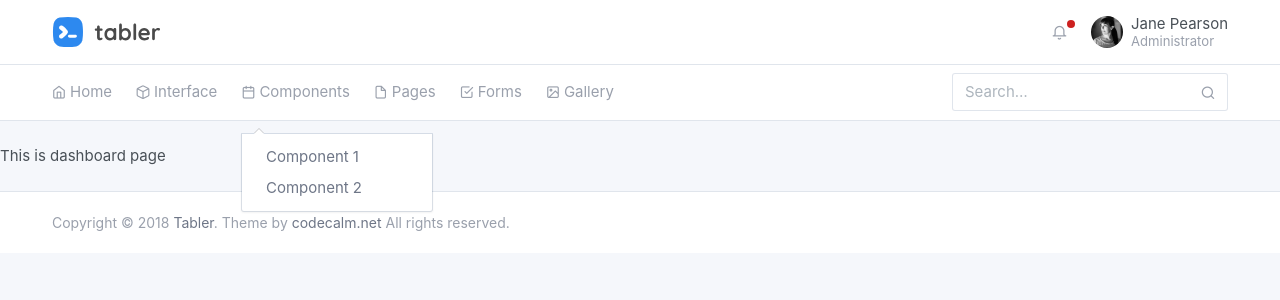
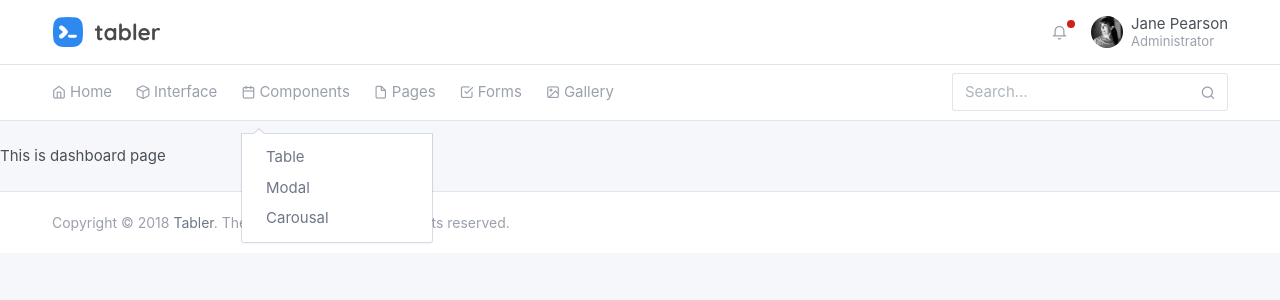
Before and after one commit to essaricy/ReactTabler, a React (Create React App) app: page /dashboard in a window 1280 px wide. Both pictures are taken after a click on the item "Components". Shown: the top 300 px of the page. Built offline with nearby package versions, Linux system fonts and the light colour scheme.

Commit message:
Added menu component.

```diff
--- a/src/App.js
+++ b/src/App.js
@@ -2,10 +2,15 @@ import React from 'react';
 import { Route, BrowserRouter, Switch } from 'react-router-dom';
 
 import './App.css';
-import Login from './components/login/login.component';
+import Login from './pages/login/login.component';
 import Page from './template/page.template';
 
 class App extends React.Component {
+  constructor(props) {
+    super(props);
+    this.state = {};
+  }
+
   render() {
     return (
       <BrowserRouter>
--- a/src/components/menu/menuitem.component.js
+++ b/src/components/menu/menu-item.component.js
@@ -9,7 +9,6 @@ import {
 export default class MenuItem extends React.Component {
   constructor(props) {
     super(props);
-    this.state = {};
   }
 
   render() {
@@ -24,7 +23,12 @@ export default class MenuItem extends React.Component {
       for (let menuItem of menuItems) {
         let menuItemName = menuItem.name;
         dropdownItems.push(
-          <DropdownItem key={menuItemName} tag="a" href="/blah">
+          <DropdownItem
+            key={menuItemName}
+            name={menuItemName}
+            tag="a"
+            onClick={this.props.onMenuChange}
+          >
             {menuItemName}
           </DropdownItem>
         );
--- a/src/components/menu/menu.component.js
+++ b/src/components/menu/menu.component.js
@@ -1,62 +1,24 @@
 import React from 'react';
 
-import * as AppConstants from '../../constants/app.constant';
-
-import MenuItem from './menuitem.component';
-import MenuService from '../../services/page/menu.service';
+import MenuItem from './menu-item.component';
 
 export default class Menu extends React.Component {
   constructor(props) {
     super(props);
-    this.state = {
-      menus: {},
-      selectedMenuName: null
-    };
-    this.onSelectingMenu = this.onSelectingMenu.bind(this);
-    this.menuService = new MenuService({});
-  }
-
-  componentDidMount() {
-    this.setState({
-      menus: this.menuService.accessList(AppConstants.Role.ADMIN)
-    });
   }
 
   render() {
-    JSON.stringify(this.state.menus);
-
     return (
-      <div className="header collapse d-lg-flex p-0" id="headerMenuCollapse">
-        <div className="container">
-          <div className="row align-items-center">
-            <div className="col-lg-3 ml-auto">
-              <form className="input-icon my-3 my-lg-0">
-                <input
-                  type="search"
-                  className="form-control header-search"
-                  placeholder="Search&hellip;"
-                />
-                <div className="input-icon-addon">
-                  <i className="fe fe-search" />
-                </div>
-              </form>
-            </div>
-            <div className="col-lg order-lg-first">
-              <ul className="nav nav-tabs border-0 flex-column flex-lg-row">
-                {Object.keys(this.state.menus).map((key, value) => (
-                  <MenuItem key={key} name={key} data={this.state.menus[key]} />
-                ))}
-              </ul>
-            </div>
-          </div>
-        </div>
-      </div>
+      <ul className="nav nav-tabs border-0 flex-column flex-lg-row">
+        {Object.keys(this.props.data).map(key => (
+          <MenuItem
+            key={key}
+            name={key}
+            data={this.props.data[key]}
+            onMenuChange={this.props.onMenuChange}
+          />
+        ))}
+      </ul>
     );
   }
-
-  onSelectingMenu(selectedMenuName) {
-    this.setState({
-      selectedMenuName: selectedMenuName
-    });
-  }
 }
--- a/src/data/role/ADMIN.json
+++ b/src/data/role/ADMIN.json
@@ -10,10 +10,13 @@
     "iconClass": "fe fe-calendar",
     "menuItems": [
       {
-        "name": "Component 1"
+        "name": "Table"
       },
       {
-        "name": "Component 2"
+        "name": "Modal"
+      },
+      {
+        "name": "Carousal"
       }
     ]
   },
@@ -21,10 +24,10 @@
     "iconClass": "fe fe-file",
     "menuItems": [
       {
-        "name": "Table"
+        "name": "Dashboard"
       },
       {
-        "name": "Carousal"
+        "name": "Crud"
       },
       {
         "name": "Profile"
--- /dev/null
+++ b/src/pages/crud/crud.page.js
@@ -0,0 +1,7 @@
+import React from 'react';
+
+export default class Dashboard extends React.Component {
+  render() {
+    return <div>This is CRUD page</div>;
+  }
+}
--- a/src/template/page-menu.template.js
+++ b/src/template/page-menu.template.js
@@ -2,17 +2,15 @@ import React from 'react';
 
 import * as AppConstants from '../constants/app.constant';
 
-import MenuItem from '../components/menu/menuitem.component';
+import Menu from '../components/menu/menu.component';
 import MenuService from '../services/page/menu.service';
 
 export default class PageMenu extends React.Component {
   constructor(props) {
     super(props);
     this.state = {
-      menus: {},
-      selectedMenuName: null
+      menus: {}
     };
-    this.onSelectingMenu = this.onSelectingMenu.bind(this);
     this.menuService = new MenuService({});
   }
 
@@ -42,21 +40,14 @@ export default class PageMenu extends React.Component {
               </form>
             </div>
             <div className="col-lg order-lg-first">
-              <ul className="nav nav-tabs border-0 flex-column flex-lg-row">
-                {Object.keys(this.state.menus).map((key, value) => (
-                  <MenuItem key={key} name={key} data={this.state.menus[key]} />
-                ))}
-              </ul>
+              <Menu
+                data={this.state.menus}
+                onMenuChange={this.props.onMenuChange}
+              />
             </div>
           </div>
         </div>
       </div>
     );
   }
-
-  onSelectingMenu(selectedMenuName) {
-    this.setState({
-      selectedMenuName: selectedMenuName
-    });
-  }
 }
--- a/src/template/page.template.js
+++ b/src/template/page.template.js
@@ -3,18 +3,35 @@ import React from 'react';
 import PageHeader from './page-header.template';
 import PageFooter from './page-footer.template';
 import PageMenu from './page-menu.template';
-import Dashboard from '../components/dashboard/dashboard.component';
+import Dashboard from '../pages/dashboard/dashboard.page';
+import Crud from '../pages/crud/crud.page';
 
 export default class Page extends React.Component {
+  constructor(props) {
+    super(props);
+    this.state = { currentPageName: 'CRUD' };
+    this.onMenuChange = this.onMenuChange.bind(this);
+  }
+
+  onMenuChange(e) {
+    console.log('Requested for a new view: ' + e.target.name);
+    this.setState({ currentPageName: e.target.name });
+  }
+
   render() {
+    let currentPage = null;
+    if (this.state.currentPageName === 'Crud') {
+      currentPage = <Crud />;
+    } else {
+      currentPage = <Dashboard />;
+    }
+
     return (
       <div>
         <div className="page-main">
           <PageHeader />
-          <PageMenu />
-          <div className="my-3 my-md-5">
-            <Dashboard />
-          </div>
+          <PageMenu onMenuChange={this.onMenuChange} />
+          <div className="my-3 my-md-5">{currentPage}</div>
           <PageFooter />
         </div>
       </div>
```
Also changed, not shown: src/pages/dashboard/dashboard.page.js (renamed from src/components/dashboard/dashboard.component.js), src/pages/login/login.component.css (added), src/pages/login/login.component.js (renamed from src/components/login/login.component.js).
